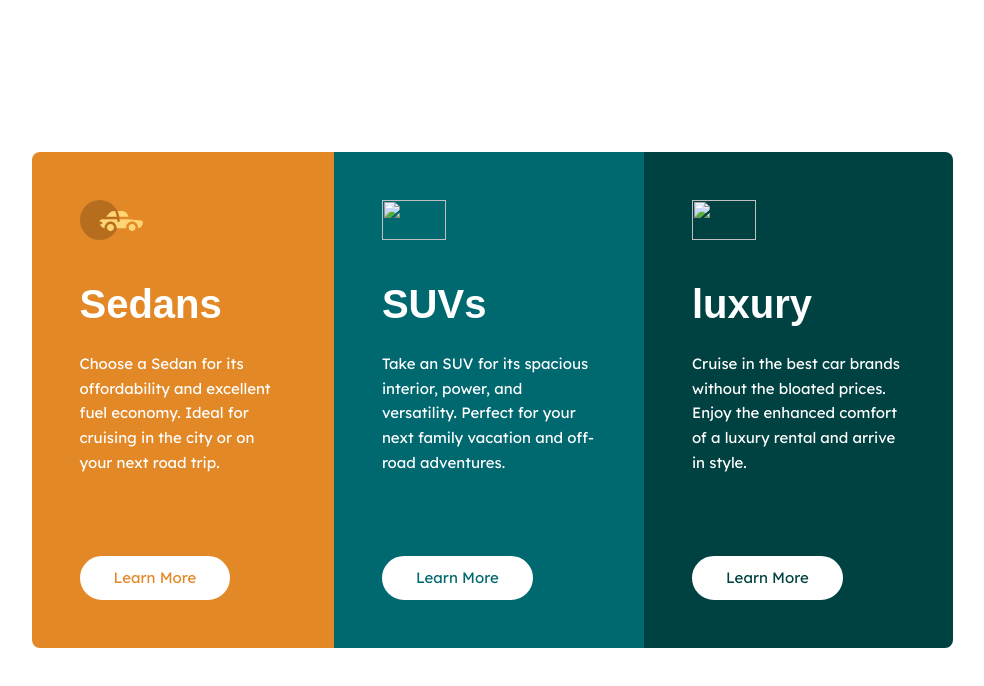
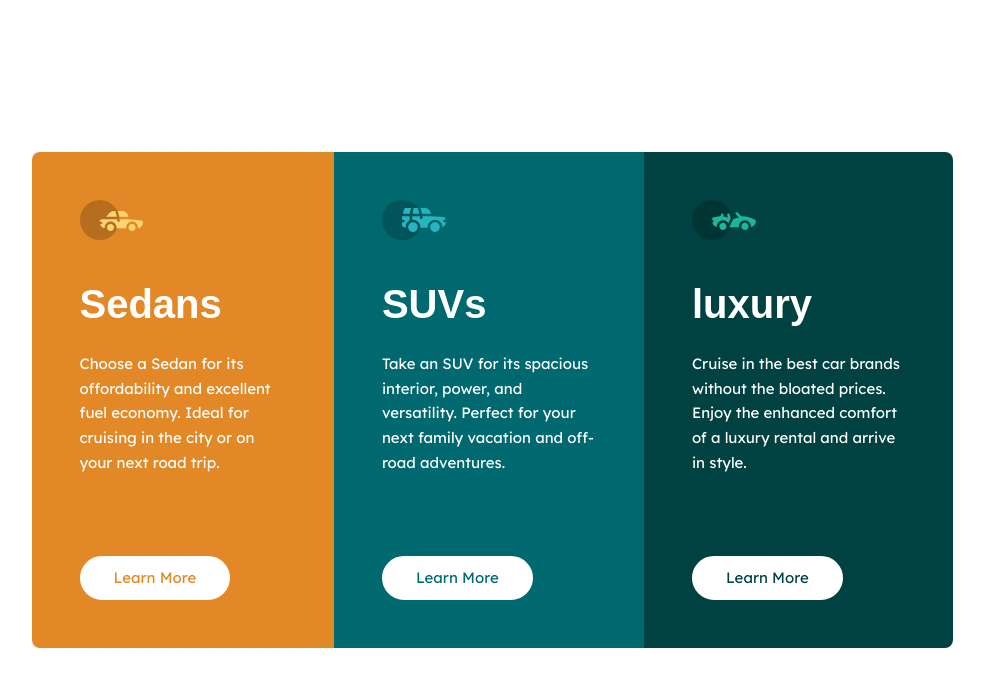
Before and after one commit to Omnia-Ahmed-22/3-Columns-preview-card, a plain HTML site: page index.html in a window 1280 px wide. Shown: the whole page, without its empty margins (148-1132 px from the left). Drawn offline with Linux system fonts and the light colour scheme; the site is published under a folder, as on GitHub Pages, so addresses that start at the root find nothing; a web font is replaced by a local one.

Commit message:
edit path

```diff
--- a/index.html
+++ b/index.html
@@ -4,7 +4,7 @@
       <meta charset="UTF-8">
       <meta name="viewport" content="width=device-width, initial-scale=1.0">
       <title>FrontEnd | 3-column Preview Card Component</title>
-      <link rel="shortcut icon" href="/assets/favicon-32x32.png" type="image/x-icon">
+      <link rel="shortcut icon" href="./assets/favicon-32x32.png" type="image/x-icon">
       <link rel="stylesheet" href="index.css">
    </head>
    <body>
@@ -21,7 +21,7 @@
             </div>
          </div>
          <div class="card suvs">
-            <img src="/assets/icon-suvs.svg" >
+            <img src="./assets/icon-suvs.svg" >
             <div class="text-container flex">
                <div class="text-description flex">
                   <h1 class="text-preset1">SUVs</h1>
@@ -31,7 +31,7 @@
             </div>
          </div>
          <div class="card luxury">
-            <img src="/assets/icon-luxury.svg" >
+            <img src="./assets/icon-luxury.svg" >
             <div class="text-container flex">
                <div class="text-description flex">
                   <h1 class="text-preset1">luxury</h1>
```
